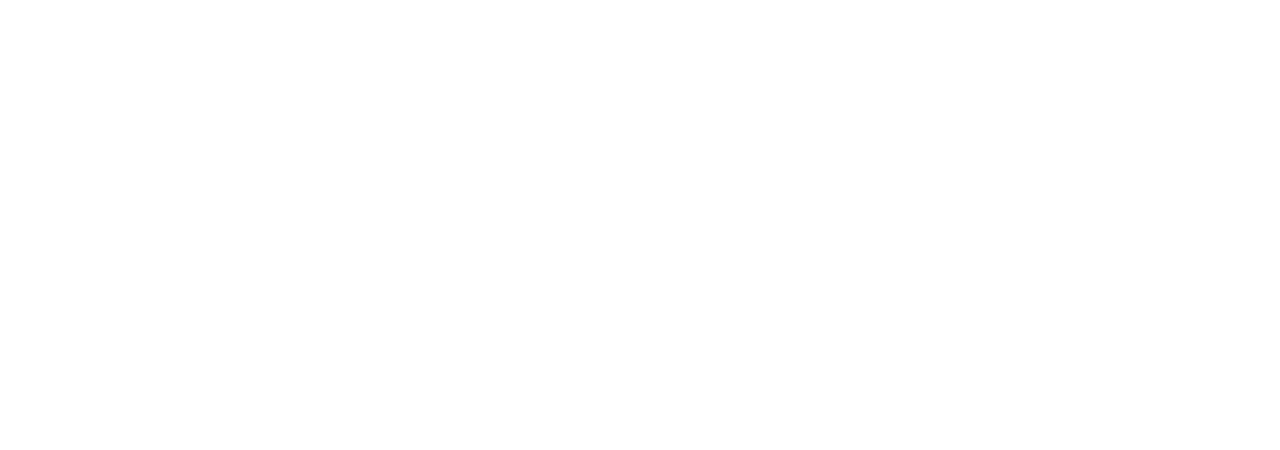
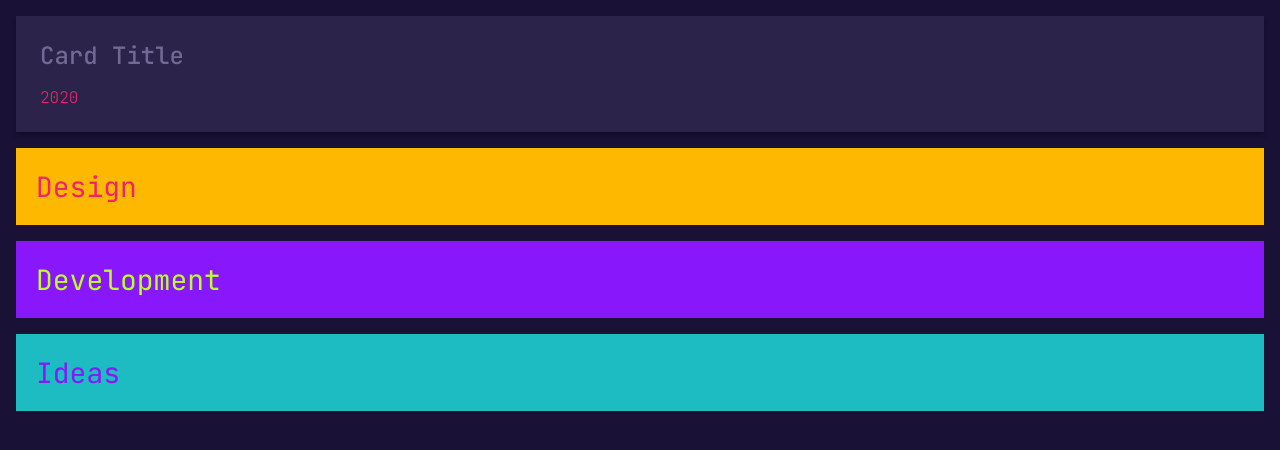
Before and after one commit to aysellunlu/ayselunlu, a React (Create React App) app: page / in a window 1280 px wide. Shown: the top 450 px of the page. Built offline with nearby package versions, Linux system fonts and the light colour scheme.

Commit message:
starter create styles

```diff
--- a/public/index.html
+++ b/public/index.html
@@ -10,34 +10,19 @@
       content="Web site created using create-react-app"
     />
     <link rel="apple-touch-icon" href="%PUBLIC_URL%/logo192.png" />
-    <!--
-      manifest.json provides metadata used when your web app is installed on a
-      user's mobile device or desktop. See https://developers.google.com/web/fundamentals/web-app-manifest/
-    -->
+
     <link rel="manifest" href="%PUBLIC_URL%/manifest.json" />
-    <!--
-      Notice the use of %PUBLIC_URL% in the tags above.
-      It will be replaced with the URL of the `public` folder during the build.
-      Only files inside the `public` folder can be referenced from the HTML.
+    <link rel="preconnect" href="https://fonts.googleapis.com" />
+    <link rel="preconnect" href="https://fonts.gstatic.com" crossorigin />
+    <link
+      href="https://fonts.googleapis.com/css2?family=JetBrains+Mono:wght@100;200;300;400;500;600;700&family=Jost:ital,wght@0,200;0,300;0,400;0,500;0,600;1,700&display=swap"
+      rel="stylesheet"
+    />
 
-      Unlike "/favicon.ico" or "favicon.ico", "%PUBLIC_URL%/favicon.ico" will
-      work correctly both with client-side routing and a non-root public URL.
-      Learn how to configure a non-root public URL by running `npm run build`.
-    -->
     <title>Aysel Unlu</title>
   </head>
   <body>
     <noscript>You need to enable JavaScript to run this app.</noscript>
     <div id="root"></div>
-    <!--
-      This HTML file is a template.
-      If you open it directly in the browser, you will see an empty page.
-
-      You can add webfonts, meta tags, or analytics to this file.
-      The build step will place the bundled scripts into the <body> tag.
-
-      To begin the development, run `npm start` or `yarn start`.
-      To create a production bundle, use `npm run build` or `yarn build`.
-    -->
   </body>
 </html>
--- a/src/App.css
+++ /dev/null
@@ -1,38 +0,0 @@
-.App {
-  text-align: center;
-}
-
-.App-logo {
-  height: 40vmin;
-  pointer-events: none;
-}
-
-@media (prefers-reduced-motion: no-preference) {
-  .App-logo {
-    animation: App-logo-spin infinite 20s linear;
-  }
-}
-
-.App-header {
-  background-color: #282c34;
-  min-height: 100vh;
-  display: flex;
-  flex-direction: column;
-  align-items: center;
-  justify-content: center;
-  font-size: calc(10px + 2vmin);
-  color: white;
-}
-
-.App-link {
-  color: #61dafb;
-}
-
-@keyframes App-logo-spin {
-  from {
-    transform: rotate(0deg);
-  }
-  to {
-    transform: rotate(360deg);
-  }
-}
--- a/src/App.js
+++ /dev/null
@@ -1,11 +0,0 @@
-import './App.css';
-
-function App() {
-  return (
-    <div className="App">
-
-    </div>
-  );
-}
-
-export default App;
--- /dev/null
+++ b/src/App.jsx
@@ -0,0 +1,16 @@
+import InfoCard from "./components/InfoCard";
+import ProjectCard from "./components/ProjectCard";
+import "./styles/global.css";
+
+function App() {
+  return (
+    <div className="body">
+      <ProjectCard children="Card Title" date="2020" />
+      <InfoCard children="Design" type="yellowCard" />
+      <InfoCard children="Development" type="purpleCard" />
+      <InfoCard children="Ideas" type="turquoiseCard" />
+    </div>
+  );
+}
+
+export default App;
--- /dev/null
+++ b/src/components/InfoCard/index.jsx
@@ -0,0 +1,11 @@
+import styles from "./styles.module.css";
+
+const InfoCard = ({ className = "", type = "", children, ...props }) => {
+  return (
+    <div className={`${styles.card}  ${styles[type]} ${className}`} {...props}>
+      <div className={`${styles.title}`}>{children}</div>
+    </div>
+  );
+};
+
+export default InfoCard;
--- /dev/null
+++ b/src/components/InfoCard/styles.module.css
@@ -0,0 +1,23 @@
+.card {
+  padding: 20px;
+  margin: 16px;
+}
+.title {
+  font-family: var(--primary-text);
+  font-size: 28px;
+  font-weight: var(--text-bol);
+  line-height: normal;
+}
+.yellowCard {
+  background: var(--primary-yellow);
+  color: var(--primary-pink);
+}
+.purpleCard {
+  background: var(--primary-purple);
+  color: var(--secondary-green);
+}
+
+.turquoiseCard {
+  background: var(--primary-turquoise);
+  color: var(--primary-purple);
+}
--- /dev/null
+++ b/src/components/ProjectCard/index.jsx
@@ -0,0 +1,12 @@
+import classes from "./styles.module.css";
+
+const ProjectCard = ({ className = "", children, date, ...props }) => {
+  return (
+    <div className={`${classes.card}`} {...props}>
+      <div className={`${classes.title}`}>{children}</div>
+      <div className={`${classes.date}`}>{date}</div>
+    </div>
+  );
+};
+
+export default ProjectCard;
--- /dev/null
+++ b/src/components/ProjectCard/styles.module.css
@@ -0,0 +1,21 @@
+.card {
+  background: var(--primary-card-bg-dark);
+  box-shadow: 0px 4px 4px 0px rgba(0, 0, 0, 0.25);
+  padding: 24px;
+  margin: 16px;
+}
+.cardImg {
+}
+.title {
+  color: var(--text-gray-dark);
+  font-family: var(--primary-text);
+  font-weight: var(--text-medium);
+  font-size: 24px;
+}
+.date {
+  color: var(--primary-pink);
+  font-family: var(--primary-text);
+  font-weight: var(--text-extra-light);
+  font-size: 16px;
+  margin-top: 16px;
+}
--- /dev/null
+++ b/src/styles/global.css
@@ -0,0 +1,44 @@
+:root {
+  --primary-bg-dark: #191136;
+  --primary-card-bg-dark: #2b2349;
+  --secondary-card-bg-dark: #1c133f;
+  --text-gray-dark: #726992;
+  --primary-white: #d9d9d9;
+  --primary-pink: #ef246d;
+  --primary-blue: #24b2ef;
+  --primary-green: #94d60a;
+  --secondary-green: #bbff29;
+  --primary-purple: #8818fb;
+  --secondary-purple: #b686ef;
+  --primary-yellow: #ffb800;
+  --primary-turquoise: #1dbbc2;
+  --primary-text: "JetBrains Mono", monospace;
+  --text-extra-light: 200;
+  --text-light: 300;
+  --text-normal: 400;
+  --text-medium: 500;
+  --text-bold: 600;
+}
+
+*,
+*::before,
+*::after {
+  box-sizing: border-box;
+  margin: 0;
+  padding: 0;
+}
+* {
+  border: none;
+}
+html,
+body {
+  height: 100%;
+  overflow-x: hidden;
+  overflow-y: hidden;
+  min-height: 100%;
+  background-color: var(--primary-bg-dark);
+}
+#root {
+  width: 100%;
+  height: 100%;
+}
```
